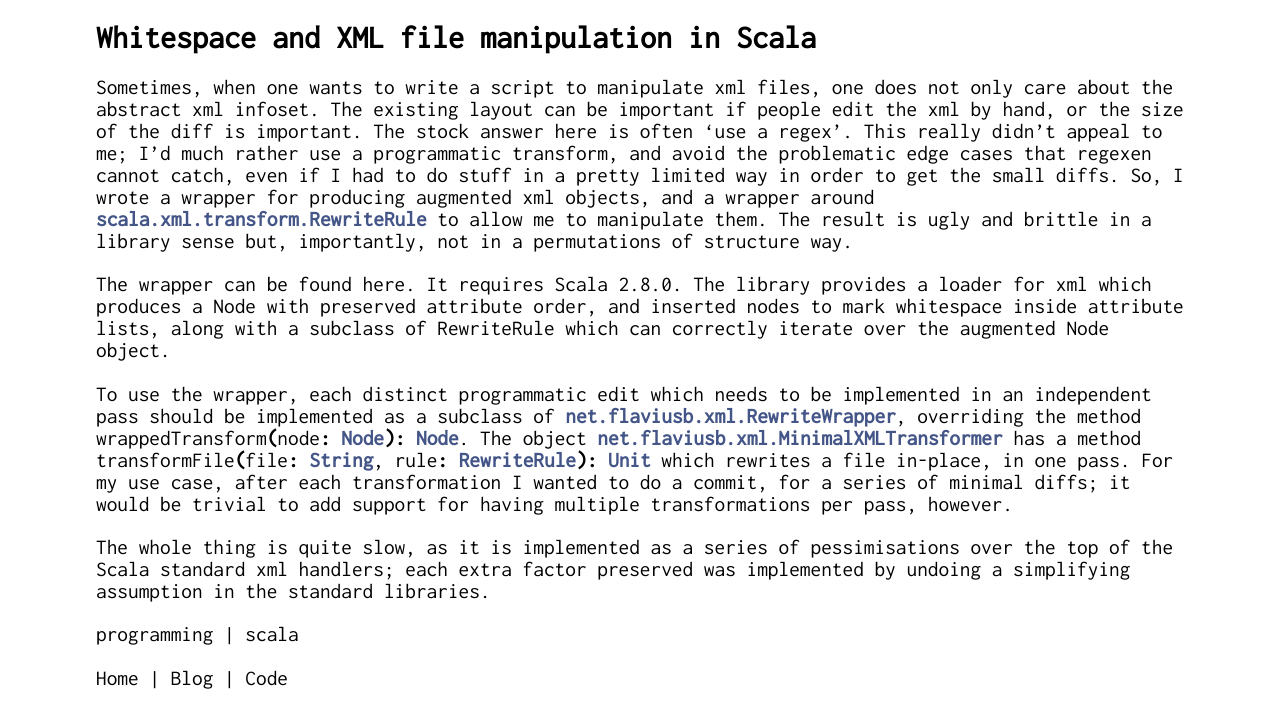
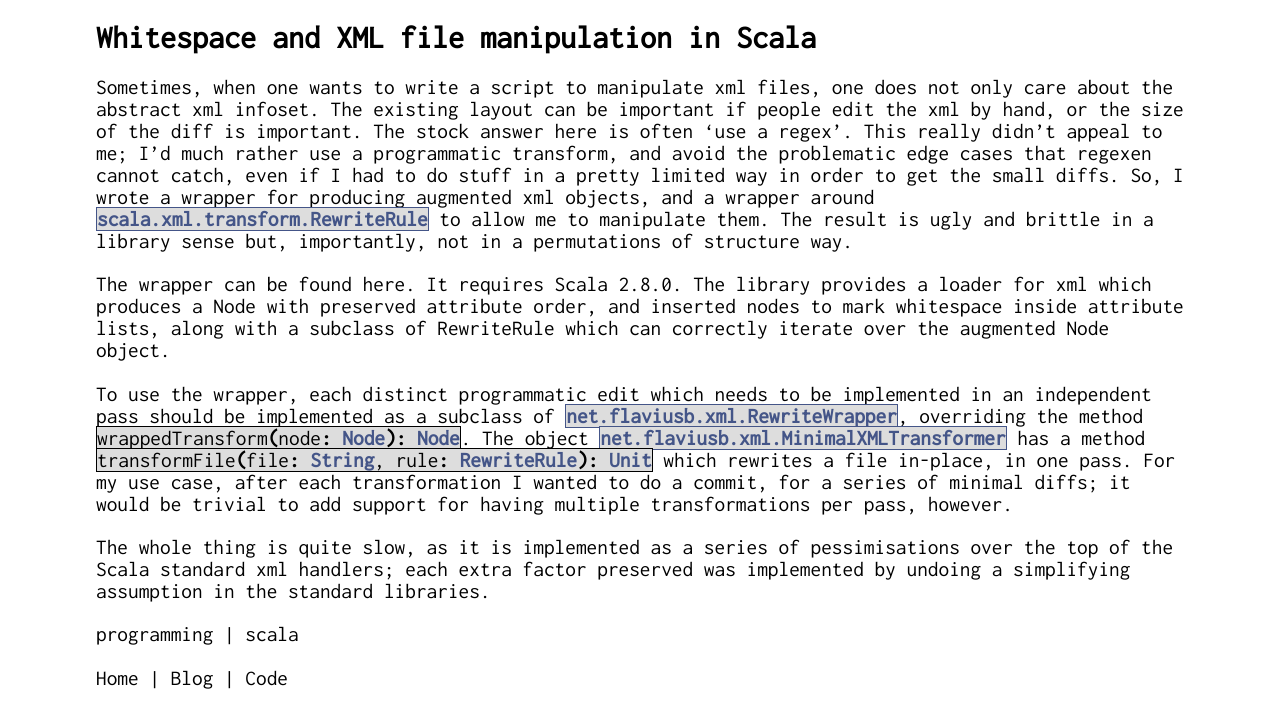
Before and after one commit to flaviusb/flaviusb.github.com, a Jekyll site: the page built from _posts/2010-08-06-whitespace.md, in a window 1280 px wide. Shown: the top 728 px of the page. Built offline with Jekyll 4.4.1, drawn with Linux system fonts in a browser that asks for light colours; Markdown is read by kramdown in place of the engine named in the settings.

Commit message:
Add a box around inline code.

```diff
--- a/_posts/2010-08-06-whitespace.md
+++ b/_posts/2010-08-06-whitespace.md
@@ -7,10 +7,10 @@ tags:
 ---
 
 Sometimes, when one wants to write a script to manipulate xml files, one does not only care about the abstract xml infoset. The existing layout can be important if
-people edit the xml by hand, or the size of the diff is important. The stock answer here is often 'use a regex'. This really didn't appeal to me; I'd much rather use a programmatic transform, and avoid the problematic edge cases that regexen cannot catch, even if I had to do stuff in a pretty limited way in order to get the small diffs. So, I wrote a wrapper for producing augmented xml objects, and a wrapper around <span class="nc">scala.xml.transform.RewriteRule</span> to allow me to manipulate them. The result is ugly and brittle in a library sense but, importantly, not in a permutations of structure way.
+people edit the xml by hand, or the size of the diff is important. The stock answer here is often 'use a regex'. This really didn't appeal to me; I'd much rather use a programmatic transform, and avoid the problematic edge cases that regexen cannot catch, even if I had to do stuff in a pretty limited way in order to get the small diffs. So, I wrote a wrapper for producing augmented xml objects, and a wrapper around <span class="nc cbg">scala.xml.transform.RewriteRule</span> to allow me to manipulate them. The result is ugly and brittle in a library sense but, importantly, not in a permutations of structure way.
 
 The wrapper can be found [here](http://github.com/flaviusb/minimal-xml-transform). It requires Scala 2.8.0. The library provides a loader for xml which produces a Node with preserved attribute order, and inserted nodes to mark whitespace inside attribute lists, along with a subclass of RewriteRule which can correctly iterate over the augmented Node object.
 
-To use the wrapper, each distinct programmatic edit which needs to be implemented in an independent pass should be implemented as a subclass of <span class="nc">net.flaviusb.xml.RewriteWrapper</span>, overriding the method <span class="n">wrappedTransform</span><span class="o">(</span><span class="n">node</span><span class="k">:</span> <span class="kt">Node</span><span class="o">)</span><span class="k">:</span> <span class="kt">Node</span>. The object <span class="nc">net.flaviusb.xml.MinimalXMLTransformer</span> has a method <span class="n">transformFile</span><span class="o">(</span><span class="n">file</span><span class="k">:</span> <span class="kt">String</span>, <span class="n">rule</span><span class="k">:</span> <span class="kt">RewriteRule</span><span class="o">)</span><span class="k">:</span> <span class="kt">Unit</span> which rewrites a file in-place, in one pass. For my use case, after each transformation I wanted to do a commit, for a series of minimal diffs; it would be trivial to add support for having multiple transformations per pass, however.
+To use the wrapper, each distinct programmatic edit which needs to be implemented in an independent pass should be implemented as a subclass of <span class="nc cbg">net.flaviusb.xml.RewriteWrapper</span>, overriding the method <span class="cbg"><span class="n">wrappedTransform</span><span class="o">(</span><span class="n">node</span><span class="k">:</span> <span class="kt">Node</span><span class="o">)</span><span class="k">:</span> <span class="kt">Node</span></span>. The object <span class="nc cbg">net.flaviusb.xml.MinimalXMLTransformer</span> has a method <span class="cbg"><span class="n">transformFile</span><span class="o">(</span><span class="n">file</span><span class="k">:</span> <span class="kt">String</span>, <span class="n">rule</span><span class="k">:</span> <span class="kt">RewriteRule</span><span class="o">)</span><span class="k">:</span> <span class="kt">Unit</span></span> which rewrites a file in-place, in one pass. For my use case, after each transformation I wanted to do a commit, for a series of minimal diffs; it would be trivial to add support for having multiple transformations per pass, however.
 
 The whole thing is quite slow, as it is implemented as a series of pessimisations over the top of the Scala standard xml handlers; each extra factor preserved was implemented by undoing a simplifying assumption in the standard libraries.
--- a/syntax.css
+++ b/syntax.css
@@ -1,4 +1,5 @@
 .highlight  { background: #ffffff; }
+.highlight .cbg { background: #dddddd; border-style: solid; border-width: 1px; } /* To set inline code blocks apart from other text
 .highlight .c { color: #999988; font-style: italic } /* Comment */
 .highlight .err { color: #a61717; background-color: #e3d2d2 } /* Error */
 .highlight .k { font-weight: bold } /* Keyword */
```
